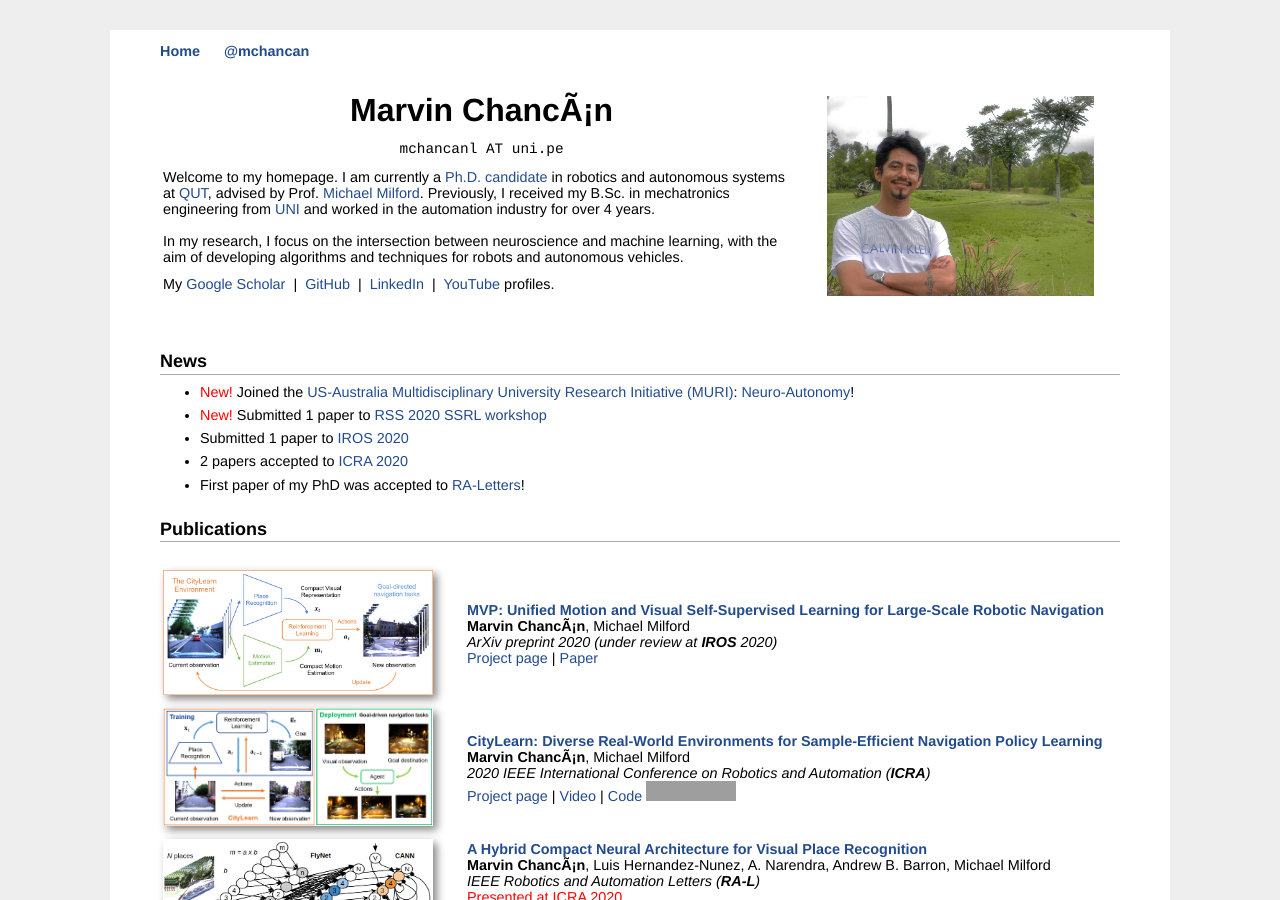
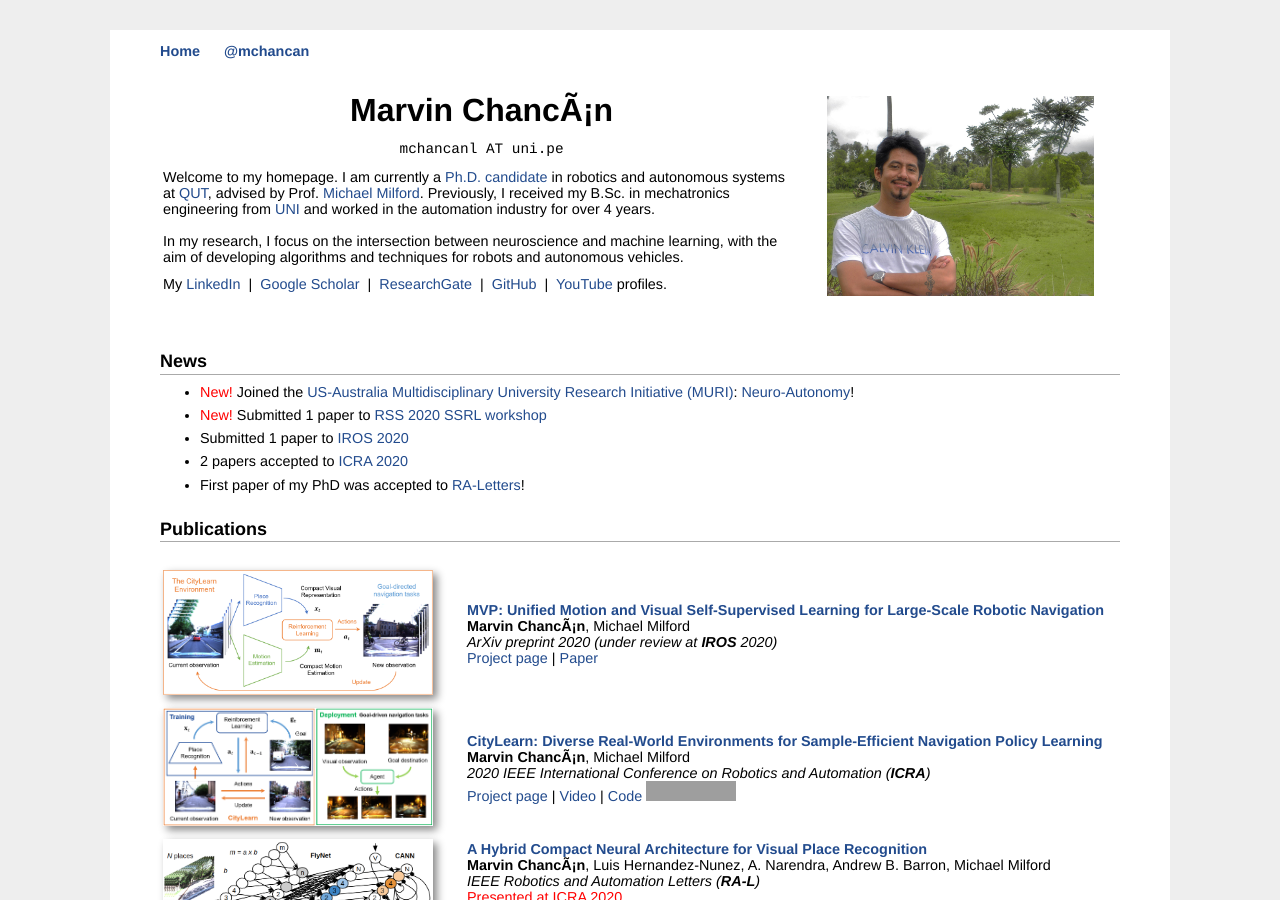
Before and after one commit to mchancan/mchancan.github.io, a Jekyll site: the page built from index.html, in a window 1280 px wide and 900 px high. Built offline with Jekyll 4.4.1, drawn with Linux system fonts in a browser that asks for light colours; comment, search, counter and statistics services are not loaded; grey boxes are pictures that could not be loaded.

Commit message:
Update index.html

```diff
--- a/index.html
+++ b/index.html
@@ -22,9 +22,10 @@ title: Marvin's Homepage
 		</p>
 		<p align="left">
 			<!--<a href="mailto:mchancanl@uni.pe">Email</a> &nbsp;|&nbsp;-->
-			My <a href="https://scholar.google.com/citations?user=iK7xhJ4AAAAJ&hl=en">Google Scholar</a> &nbsp;|&nbsp;
+			My <a href="https://www.linkedin.com/in/mchancan">LinkedIn</a> &nbsp;|&nbsp;
+			<a href="https://scholar.google.com/citations?user=iK7xhJ4AAAAJ&hl=en">Google Scholar</a> &nbsp;|&nbsp;
+			<a href="https://www.researchgate.net/profile/Marvin_Chancan">ResearchGate</a> &nbsp;|&nbsp;
 			<a href="https://github.com/mchancan">GitHub</a> &nbsp;|&nbsp;
-			<a href="https://www.linkedin.com/in/mchancan">LinkedIn</a> &nbsp;|&nbsp;
 			<a href="https://www.youtube.com/channel/UCrvgoqpKBbeye87FtqdW4Iw">YouTube</a> profiles.
 		</p>
 	</td>
```
